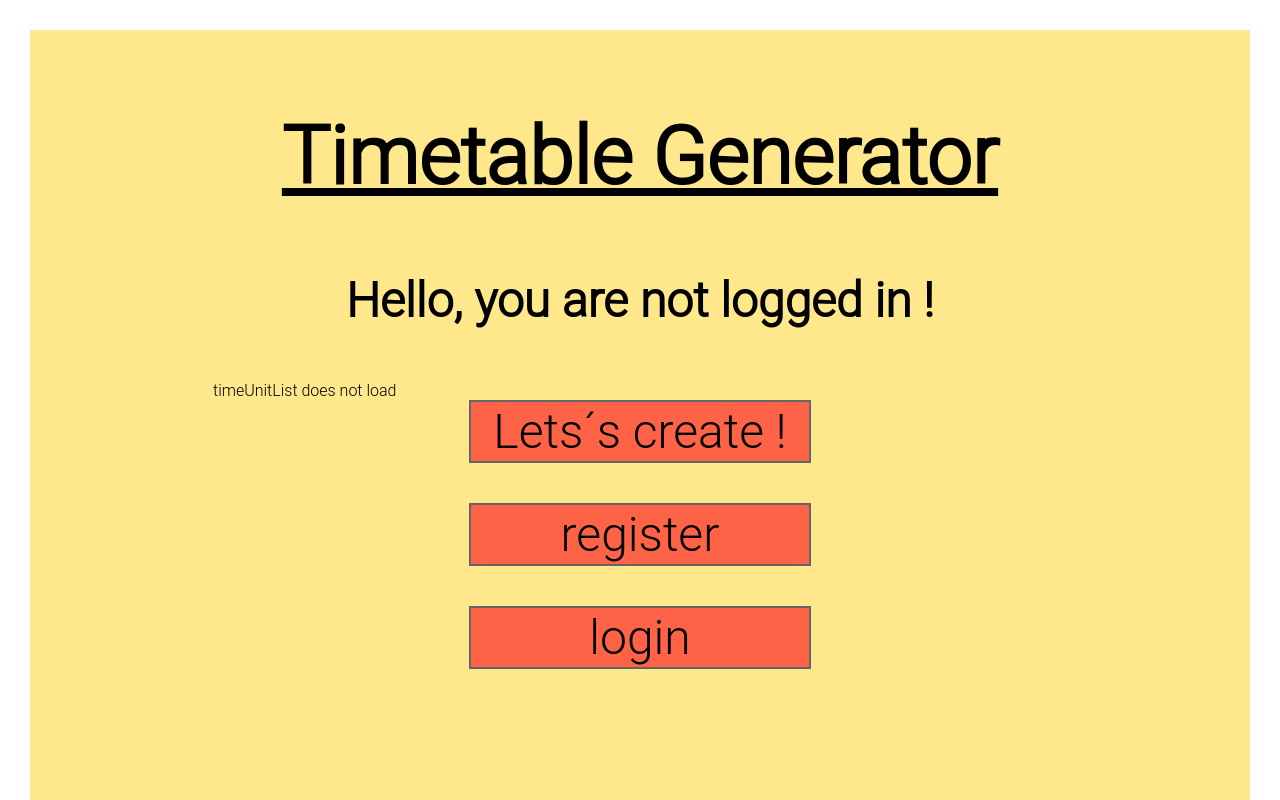
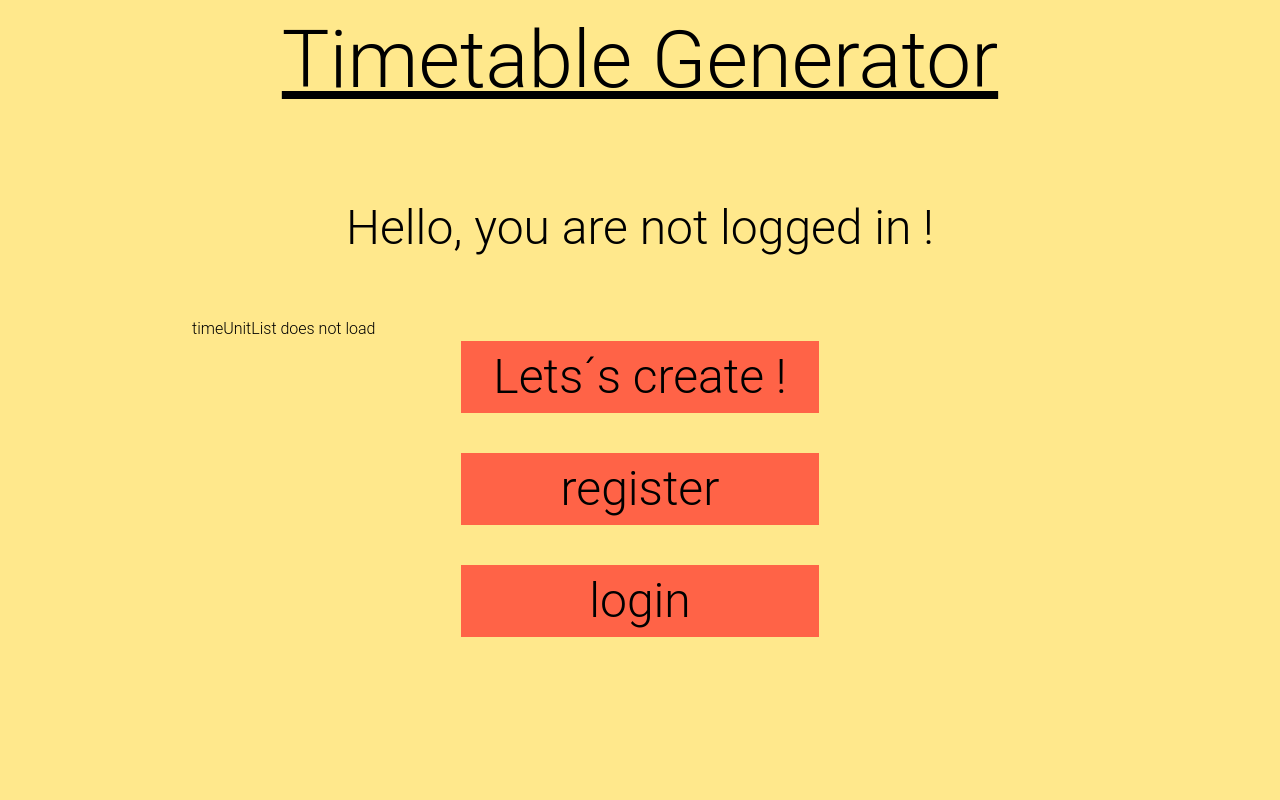
Before and after one commit to Gregor499/timetable-generator, a React (Create React App) app in the folder frontend/: page / in a window 1280 px wide. Shown: the top 800 px of the page. Built offline with nearby package versions, Linux system fonts and the light colour scheme; no server answers.

Commit message:
- added tailwind CSS framework with basic configuration

```diff
--- /dev/null
+++ b/frontend/src/index.css
@@ -0,0 +1,3 @@
+@tailwind base;
+@tailwind components;
+@tailwind utilities;
--- a/frontend/src/index.tsx
+++ b/frontend/src/index.tsx
@@ -2,6 +2,7 @@ import React from 'react';
 import reportWebVitals from './reportWebVitals';
 import {createRoot} from "react-dom/client";
 import App from "./App";
+import './index.css';
 
 const container = document.getElementById("root");
 const root = createRoot(container!);
--- /dev/null
+++ b/frontend/tailwind.config.js
@@ -0,0 +1,8 @@
+/** @type {import('tailwindcss').Config} */
+module.exports = {
+  content: ["./src/**/*.{js,jsx,ts,tsx}"],
+  theme: {
+    extend: {},
+  },
+  plugins: [],
+}
```
